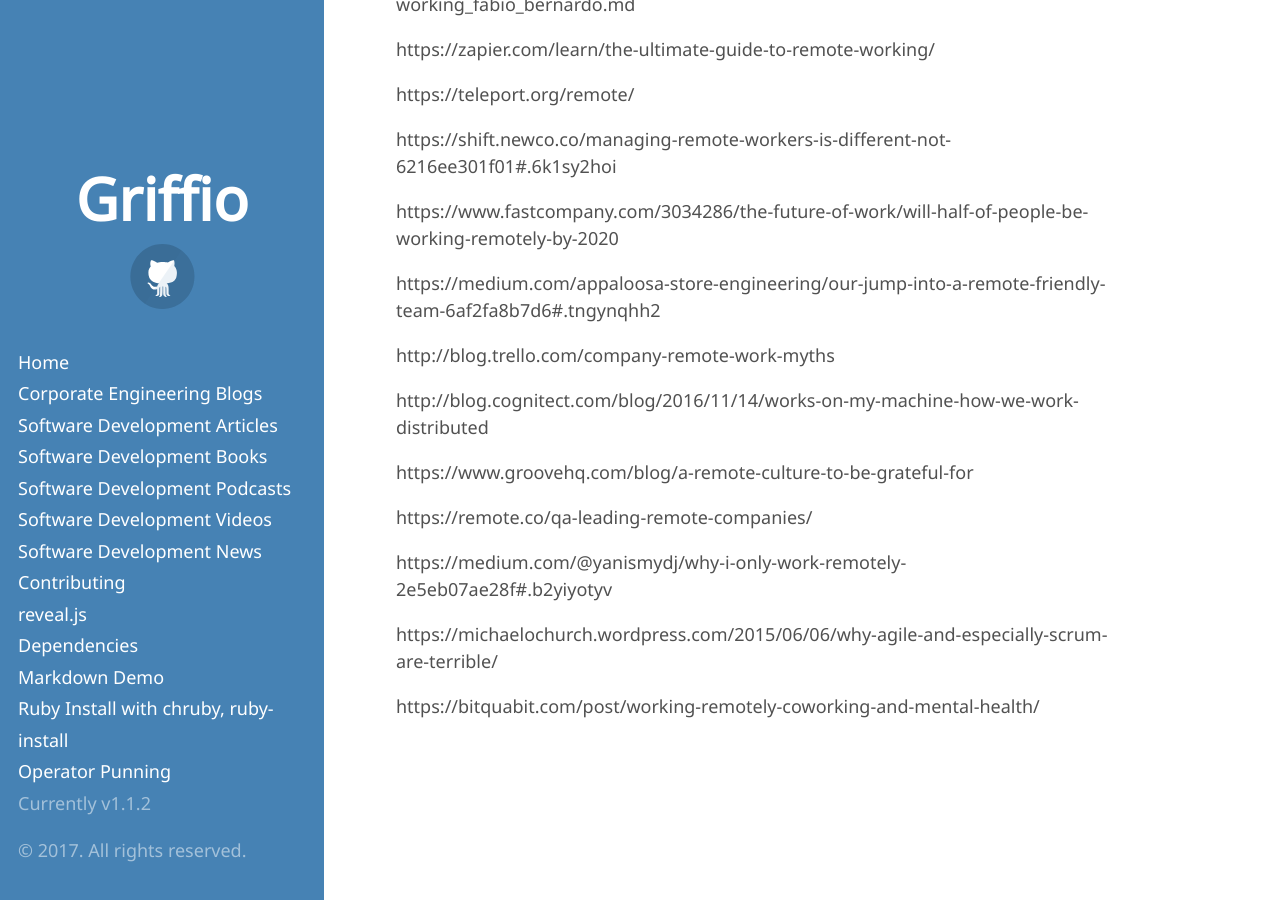
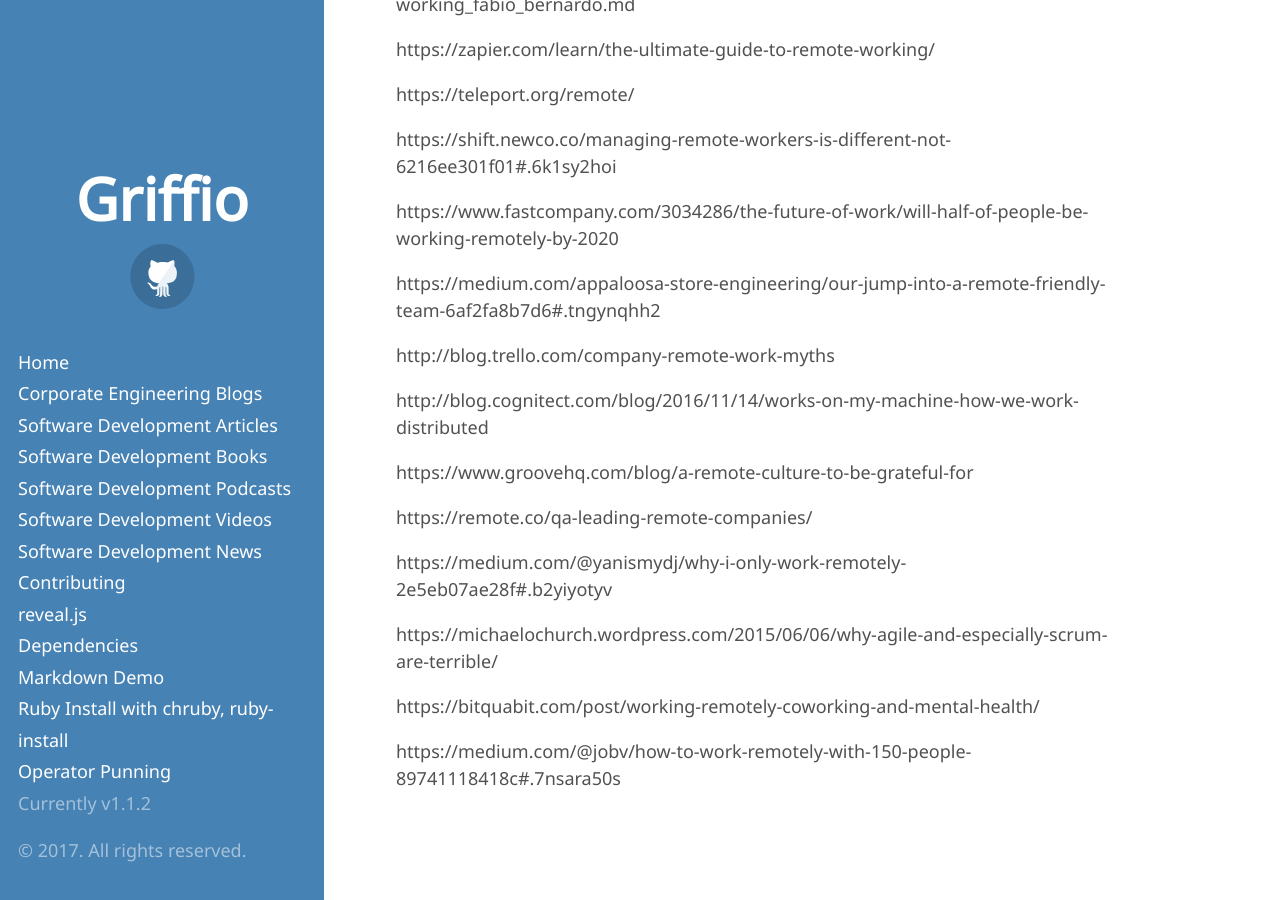
Before and after one commit to griffio/griffio.github.io, a Jekyll site: the page built from distributed_and_remote.md, in a window 1280 px wide and 900 px high, scrolled down 4635 px. Built offline with Jekyll 4.4.1, drawn with Linux system fonts in a browser that asks for light colours; some web fonts are replaced; our own code applies the rules of GitHub Pages for plain Markdown files; some of the changed lines change nothing that is shown.

Commit message:
Update distributed_and_remote.md

```diff
--- a/distributed_and_remote.md
+++ b/distributed_and_remote.md
@@ -201,3 +201,5 @@ https://medium.com/@yanismydj/why-i-only-work-remotely-2e5eb07ae28f#.b2yiyotyv
 https://michaelochurch.wordpress.com/2015/06/06/why-agile-and-especially-scrum-are-terrible/
 
 https://bitquabit.com/post/working-remotely-coworking-and-mental-health/
+
+https://medium.com/@jobv/how-to-work-remotely-with-150-people-89741118418c#.7nsara50s
```
